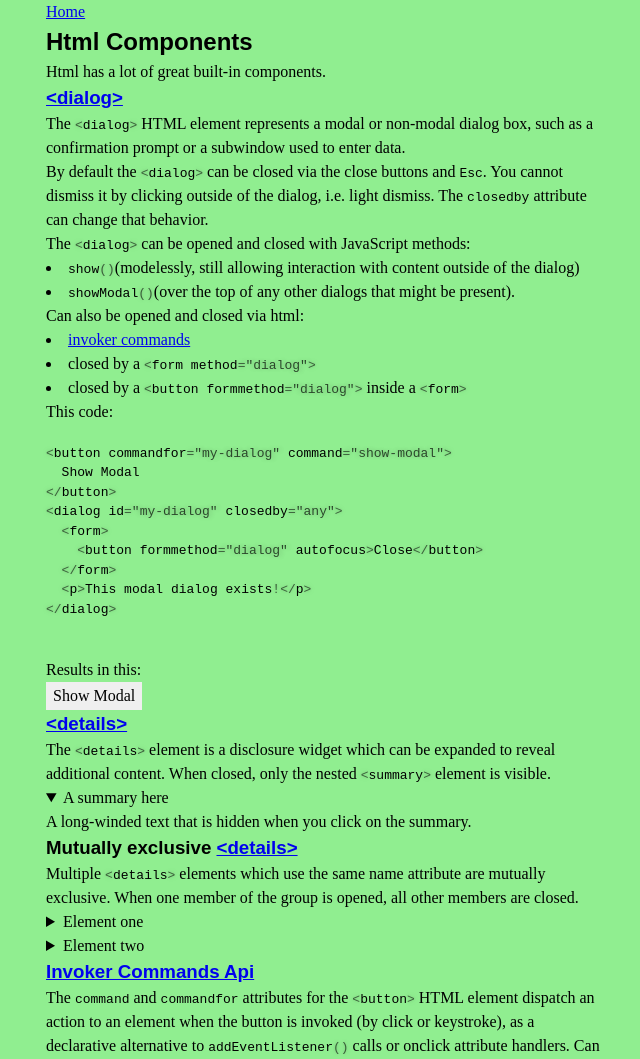
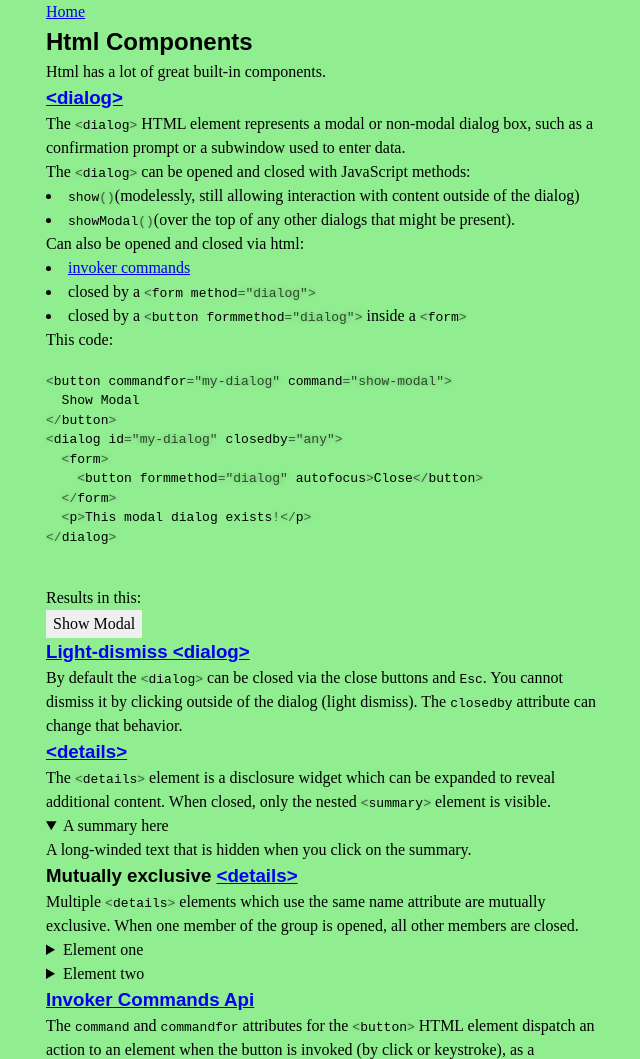
Before and after one commit to Richargh/web-native, a website: page components.html in a window 1280 px wide. Shown: the top 1059 px of the page, without its empty margins (314-954 px from the left). Drawn offline with Linux system fonts and the light colour scheme.

Commit message:
^ f: move closedby to its own section

```diff
--- a/components.html
+++ b/components.html
@@ -64,11 +64,6 @@ Yes, viewing the source is a good idea for this site
                 box, such as a confirmation prompt or a subwindow used to enter data.
             </p>
             <p>
-                By default the <code class="microlight">&lt;dialog&gt;</code> can be closed via the close buttons and <kbd>Esc</kbd>.
-                You cannot dismiss it by clicking outside of the dialog, i.e. light dismiss.
-                The <code class="microlight">closedby</code> attribute can change that behavior.
-            </p>
-            <p>
                 The <code class="microlight">&lt;dialog&gt;</code> can be opened and closed with JavaScript methods:
             </p>
             <ul>
@@ -114,6 +109,16 @@ Yes, viewing the source is a good idea for this site
                 <p>This modal dialog exists!</p>
             </dialog>
         </section>
+        <section>
+            <h3>
+                <a href="https://developer.mozilla.org/en-US/docs/Web/HTML/Reference/Elements/dialog">Light-dismiss &lt;dialog&gt;</a>
+            </h3>
+            <p>
+                By default the <code class="microlight">&lt;dialog&gt;</code> can be closed via the close buttons and <kbd>Esc</kbd>.
+                You cannot dismiss it by clicking outside of the dialog (light dismiss).
+                The <code class="microlight">closedby</code> attribute can change that behavior.
+            </p>
+            <baseline-status featureid="dialog-closedby"></baseline-status>
         <section>
             <h3>
                 <a href="https://developer.mozilla.org/en-US/docs/Web/HTML/Reference/Elements/details">&lt;details&gt;</a>
```
